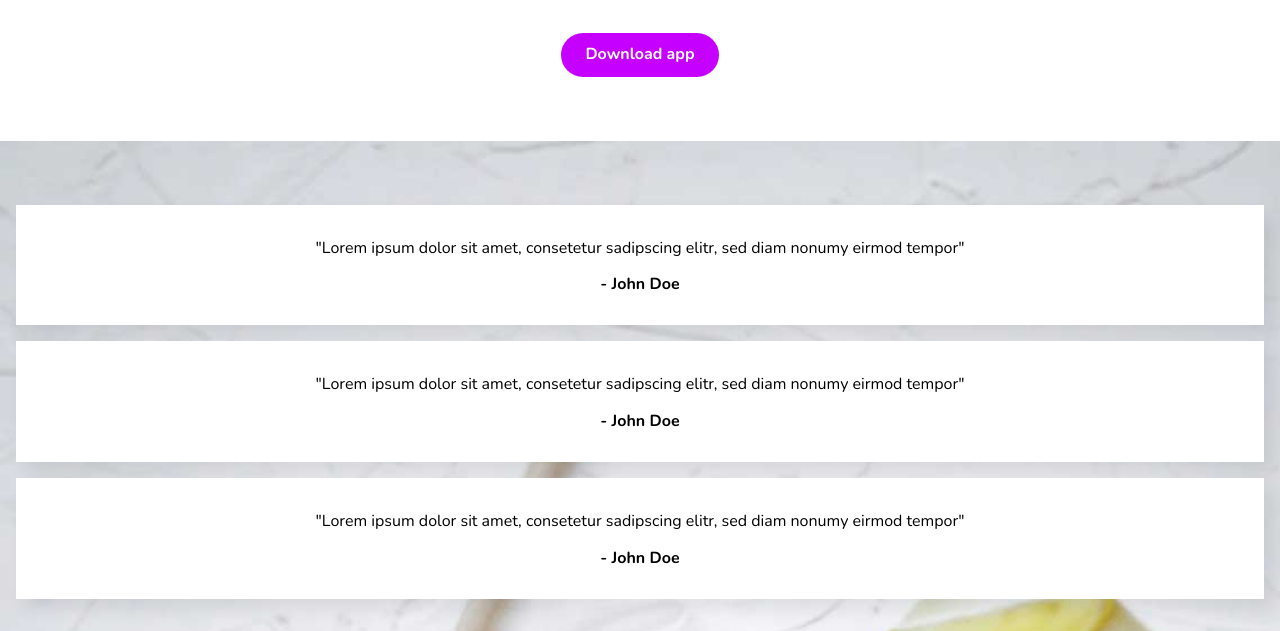
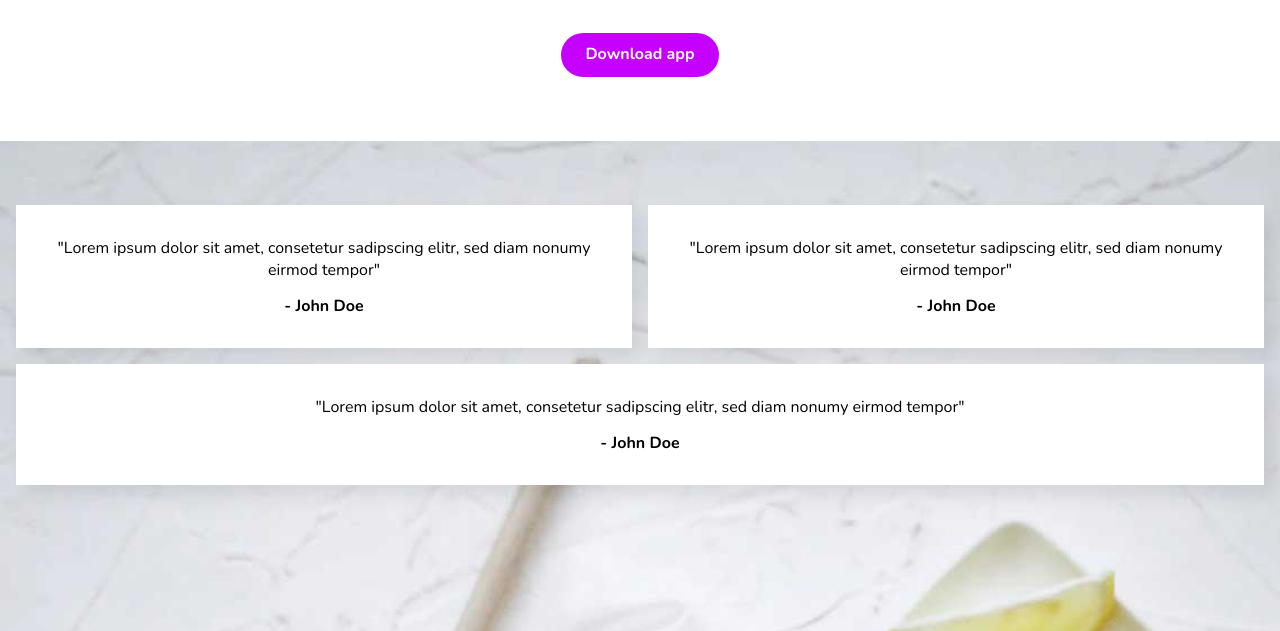
Before and after one commit to frontendella/Responsive-Design---UI, a website built with Vite: page index.html in a window 1280 px wide. Shown: the part 220-851 px from the top of the page. After the commit the page ends 800 px from the top, so only its background shows below. Built offline with nearby package versions, Linux system fonts and the light colour scheme.

Commit message:
600 px Media query is added

```diff
--- a/index.css
+++ b/index.css
@@ -114,6 +114,28 @@ ul {
      }
  }
 
+@media (min-width: 600px) {
+
+     ul.testimonials {
+         display: grid;
+         grid-template-columns: repeat(2,auto);
+         grid-template-rows: repeat(2,auto);
+         grid-gap: 1em;
+     }
+     ul.testimonials li {
+         margin: 0;
+     }
+
+     ul.testimonials li:nth-of-type(3) {
+         grid-area: 2 / 1 / 2 / 3;
+     }
+
+     img {
+         clip-path: polygon(0 0, 100% 0, 100% 33%, 0 33%);
+     }
+
+ }
+
  /*
 
 - White Space
```
